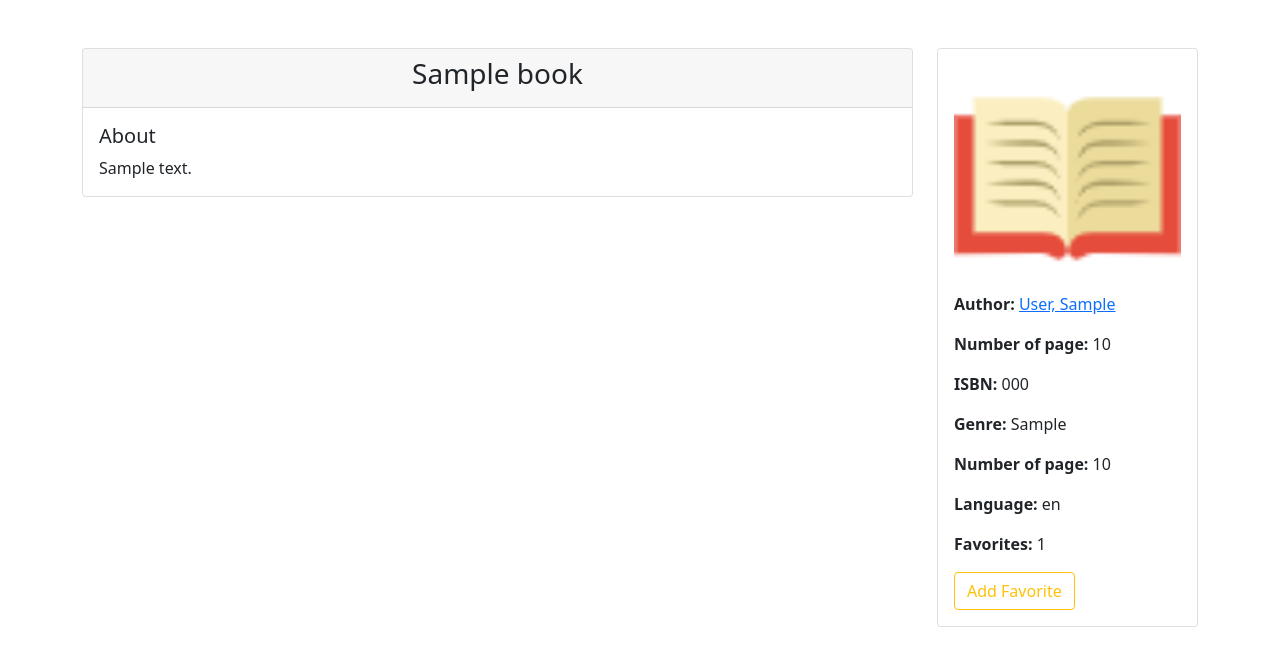
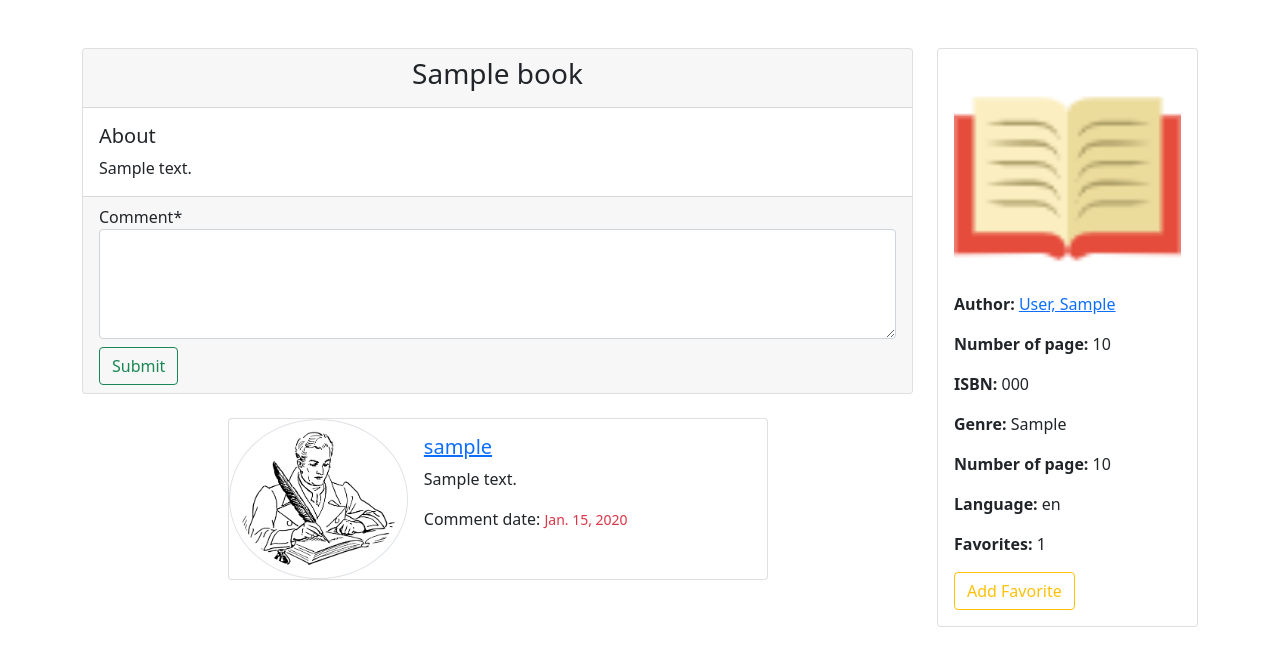
Before and after one commit to iamsuatzengin/django-library-management, a Django app: page /book-detail/1 in a window 1280 px wide. Shown: the part 56-722 px from the top of the page. Run offline with Django 3.2, Linux system fonts and the light colour scheme; tables that the repository leaves empty hold one stand-in row (values such as "Sample post"); some libraries are stand-ins or nearby versions.

Commit message:
added comment system

```diff
--- a/library_project_con/library_app/admin.py
+++ b/library_project_con/library_app/admin.py
@@ -1,11 +1,11 @@
 from django.contrib import admin
-from .models import Book, BookBorrow, Author, Genre, Language
+from .models import Book, BookBorrow, Author, Genre, Language, BookComments
 # Register your models here.
 
 
 admin.site.register(Genre)
 admin.site.register(Language)
-
+admin.site.register(BookComments)
 
 class BookBorrowInline(admin.TabularInline):
     model = BookBorrow
--- /dev/null
+++ b/library_project_con/library_app/forms.py
@@ -0,0 +1,12 @@
+from django import forms
+from .models import BookComments
+
+
+class BookCommentsForm(forms.ModelForm):
+    body = forms.CharField(widget=forms.Textarea(attrs={
+        'rows': 4,
+    }), label='Comment')
+
+    class Meta:
+        model = BookComments
+        fields = ['body']
--- a/library_project_con/library_app/models.py
+++ b/library_project_con/library_app/models.py
@@ -52,6 +52,20 @@ LOAN_STATUS = (
 )
 
 
+class BookComments(models.Model):
+    book = models.ForeignKey(Book, related_name='comments', on_delete=models.CASCADE)
+    user = models.ForeignKey(User, on_delete=models.CASCADE, related_name='users_comment')
+    date = models.DateField(auto_now=True)
+    body = models.TextField(max_length=1000)
+
+    def __str__(self):
+        return self.user.username
+
+    class Meta:
+        ordering = ['-date']
+
+
+
 class BookBorrow(models.Model):
     id = models.UUIDField(primary_key=True, default=uuid.uuid4,
                           help_text='Unique ID for this particular book across whole library')
--- a/library_project_con/library_app/urls.py
+++ b/library_project_con/library_app/urls.py
@@ -10,4 +10,5 @@ urlpatterns = [
     path('author-detail/<int:id>', views.author_detail, name="author_detail"),
 
     path('search', views.search, name="search"),
+
 ]
--- a/library_project_con/library_app/views.py
+++ b/library_project_con/library_app/views.py
@@ -1,8 +1,11 @@
-from django.shortcuts import render, redirect
-from .models import Book, Author, Genre
+from django.shortcuts import render, redirect, get_object_or_404
+from .models import Book, Author, Genre, BookComments
 from django.views.generic.list import ListView
 from django.db.models import Q
 # Create your views here.
+from .forms import BookCommentsForm
+from django.urls import reverse
+from django.http import HttpResponseRedirect
 
 
 def search(request):
@@ -37,7 +40,22 @@ class BookListView(ListView):
 
 def book_detail(request, id):
     book = Book.objects.get(id=id)
-    return render(request, 'book_detail.html', {'book': book})
+    form = BookCommentsForm(request.POST or None)
+
+    if form.is_valid():
+        comment = form.save(commit=False)
+        comment.book = book
+        comment.user = request.user
+        comment.save()
+        return HttpResponseRedirect(reverse('book_detail', args=[str(id)]))
+
+    context = {
+        'book': book,
+        'form': form,
+    }
+    return render(request, 'book_detail.html', context)
+
+
 
 class AuthorListView(ListView):
     model = Author
--- a/library_project_con/templates/book_detail.html
+++ b/library_project_con/templates/book_detail.html
@@ -3,7 +3,7 @@
 
 
 {% block content %}
-
+{% load crispy_forms_tags %}
 <br><br>
 <div class="container">
 
@@ -17,8 +17,44 @@
                     <h5 class="card-title">About</h5>
                     <p class="card-text">{{ book.about }}</p>
                 </div>
+                <div class="card-footer">
+                    <form method="post">
+                        {% csrf_token %}
+                        {{ form | crispy }}
+                        <button type="submit" class="btn btn-outline-success mt-2">Submit</button>
+                    </form>
+                </div>
               </div>
+        {% for comment in book.comments.all %}
+            <div class="card m-auto mt-4 mb-4" style="max-width: 540px;">
+                <div class="row g-0">
+                    <div class="col-md-4">
+                        <img src="{% static 'img/author.png' %}" alt="profileimg" class="card-img p-2 img-thumbnail rounded-circle">
+
+
+                    </div>
+                    <div class="col-md-8">
+                    <div class="card-body">
+                        <h5 class="card-title">
+                            <a href="{% url 'profile' comment.user.username %}">
+                                {{ comment.user.username }}
+                            </a>
+                        </h5>
+                        <p class="card-text">
+                            {{ comment.body }}
+                        </p>
+                        <p class="card-text">Comment date:
+                            <small class=" text-danger">{{ comment.date }}</small>
+                        </p>
+                    </div>
+                    </div>
+                </div>
+                </div>
+        {% endfor %}
         </div>
+
+
+
         <div class="col-md-3">
             <div class="card">
                 <div class="card-body">
```
Also changed, not shown: library_project_con/library_app/migrations/0007_bookcomments.py (added), library_project_con/library_app/migrations/0008_alter_bookcomments_options.py (added), library_project_con/library_app/migrations/0009_alter_bookcomments_user.py (added).
